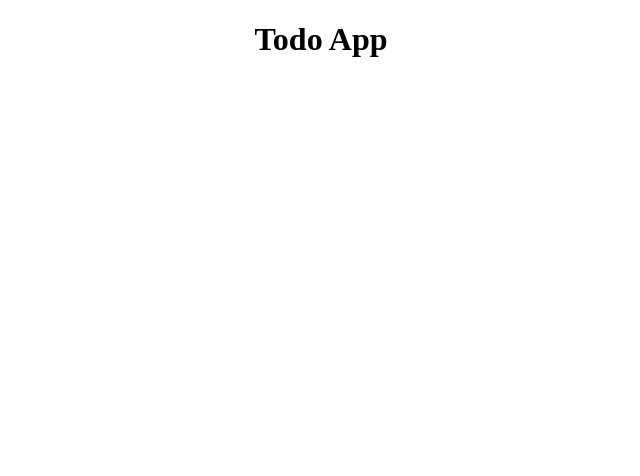
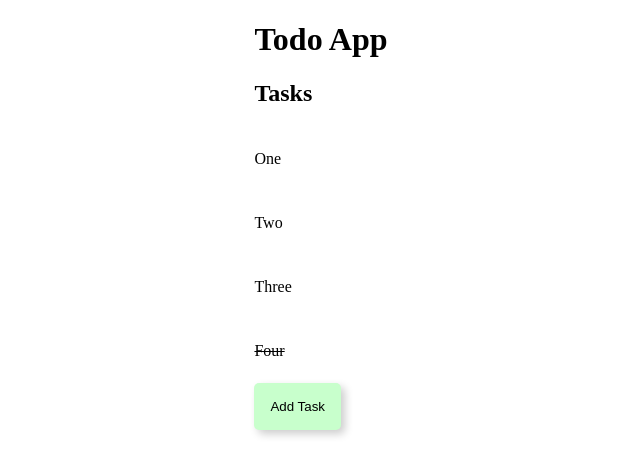
Before and after one commit to josephclander/todo_react_typescript_testing, a React (Vite) app: page / in a window 1280 px wide. Shown: the top 476 px of the page, without its empty margins (319-959 px from the left). Built offline with nearby package versions, Linux system fonts and the light colour scheme.

Commit message:
Add basic markup and styling

```diff
--- a/src/App.tsx
+++ b/src/App.tsx
@@ -4,6 +4,14 @@ function App() {
   return (
     <>
       <h1>Todo App</h1>
+      <h2>Tasks</h2>
+      <ul>
+        <li>One</li>
+        <li>Two</li>
+        <li>Three</li>
+        <li className="complete">Four</li>
+      </ul>
+      <button>Add Task</button>
     </>
   );
 }
--- a/src/index.css
+++ b/src/index.css
@@ -14,3 +14,36 @@ body {
   justify-content: center;
   min-height: 100vh;
 }
+
+ul,
+li {
+  list-style: none;
+  margin: 0;
+  padding: 0;
+}
+
+li {
+  line-height: 2rem;
+  padding: 1rem 0;
+}
+
+button {
+  border: 0;
+  border-radius: 5px;
+  box-shadow: 4px 4px 9px 0px rgba(0, 0, 0, 0.2);
+  padding: 1rem;
+  transition: 0.4s;
+  background-color: rgb(200, 255, 204);
+}
+
+button:hover {
+  background-color: rgb(121, 250, 131);
+}
+
+button:active {
+  box-shadow: none;
+}
+
+.complete {
+  text-decoration: line-through;
+}
```
